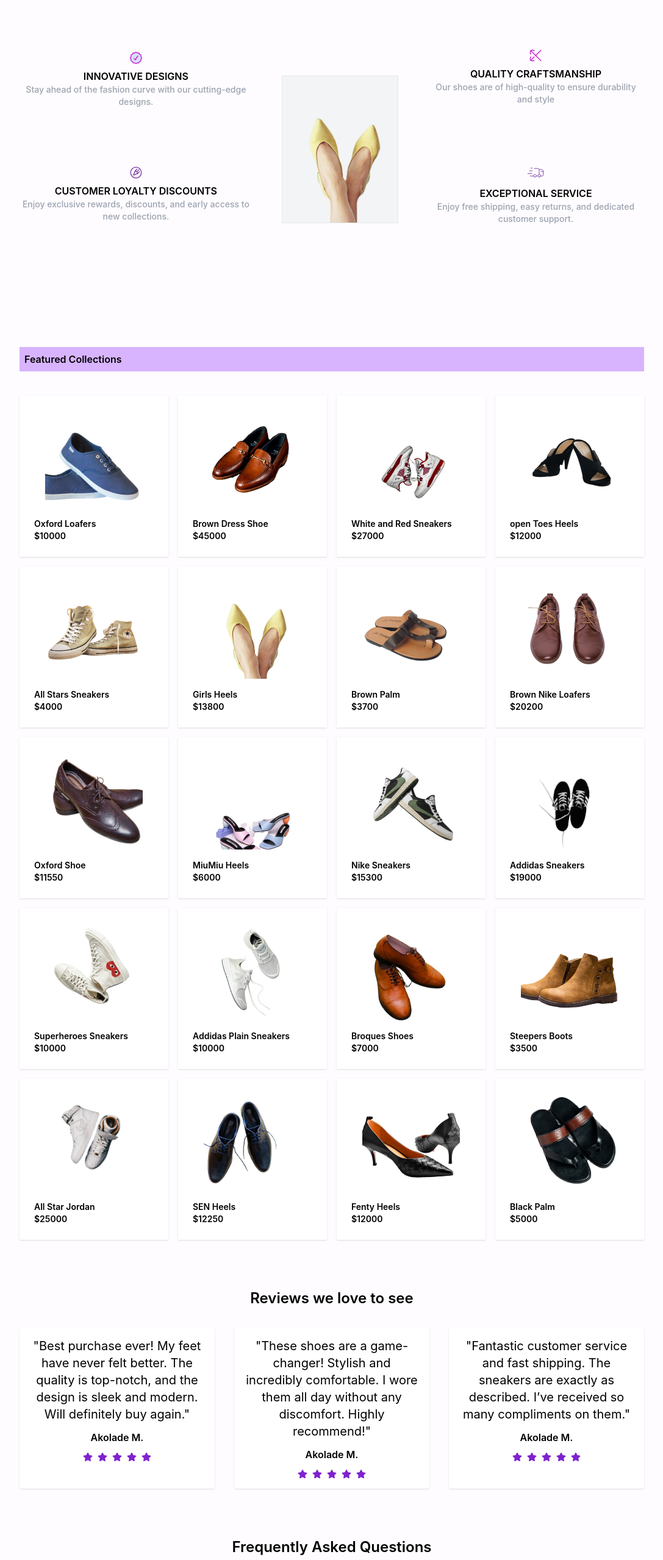
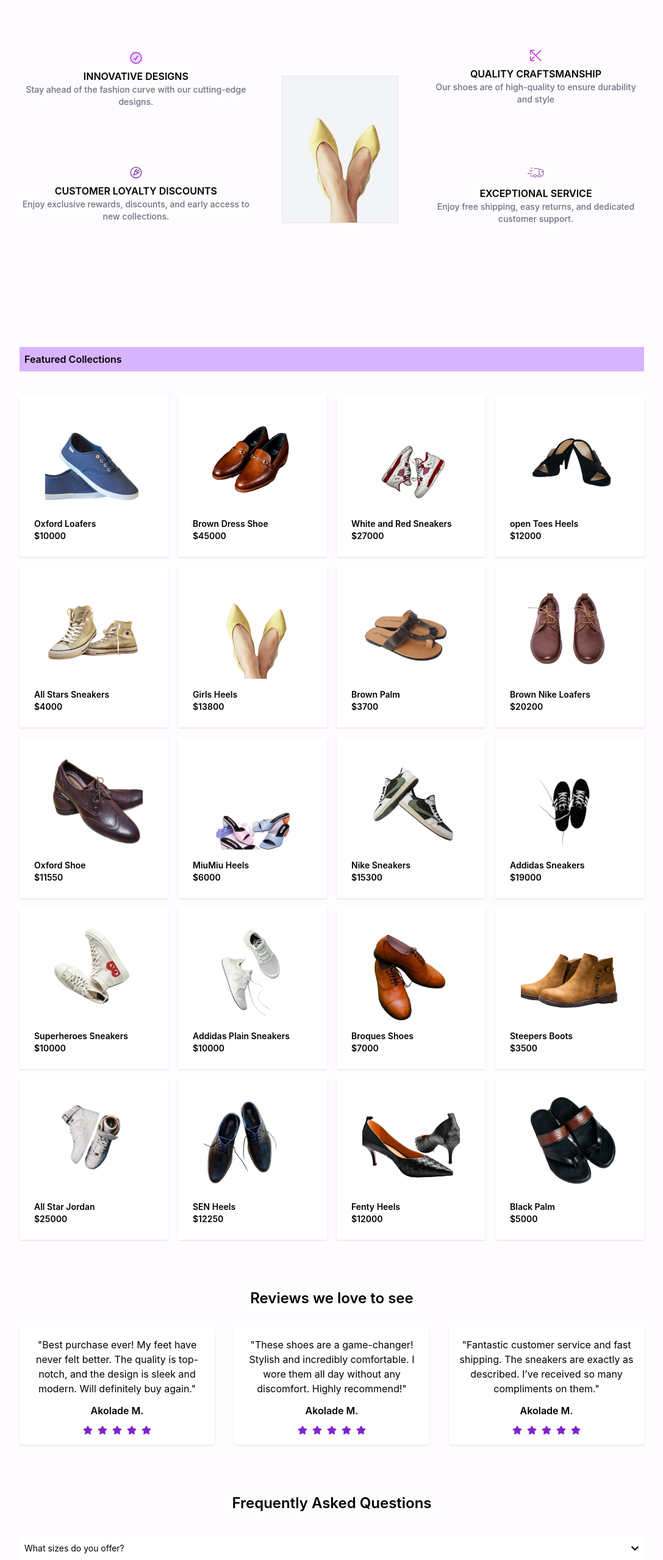
Before and after one commit to Wheezy049/Timbu, a React (Create React App) app: page / in a window 1280 px wide. Shown: the part 1443-4001 px from the top of the page at 61% size, without its empty margins (96-1183 px from the left). Built offline with nearby package versions, Linux system fonts and the light colour scheme.

Commit message:
HNG stage two ecommerce task

```diff
--- a/src/component/Hero2.js
+++ b/src/component/Hero2.js
@@ -22,7 +22,7 @@
               className="w-5 h-5 flex justify-center m-auto mb-2"
             />
             <h3 className="text-base font-semibold">INNOVATIVE DESIGNS</h3>
-            <p className="text-sm font-medium text-gray-400">
+            <p className="text-sm font-medium text-gray-500">
               Stay ahead of the fashion curve with our cutting-edge designs.
             </p>
           </div>
@@ -35,7 +35,7 @@
             <h3 className="text-base font-semibold">
               CUSTOMER LOYALTY DISCOUNTS
             </h3>
-            <p className="text-sm font-medium text-gray-400">
+            <p className="text-sm font-medium text-gray-500">
               Enjoy exclusive rewards, discounts, and early access to new
               collections.
             </p>
@@ -52,7 +52,7 @@
               className="w-5 h-5 flex justify-center m-auto mb-2 "
             />
             <h3 className="text-base font-semibold">QUALITY CRAFTSMANSHIP</h3>
-            <p className="text-sm font-medium text-gray-400">
+            <p className="text-sm font-medium text-gray-500">
               Our shoes are of high-quality to ensure durability and style
             </p>
           </div>
@@ -63,7 +63,7 @@
               className="w-7 h-7 flex justify-center m-auto mb-2"
             />
             <h3 className="text-base font-semibold">EXCEPTIONAL SERVICE</h3>
-            <p className="text-sm font-medium text-gray-400">
+            <p className="text-sm font-medium text-gray-500">
               Enjoy free shipping, easy returns, and dedicated customer support.
             </p>
           </div>
--- a/src/component/Review.js
+++ b/src/component/Review.js
@@ -9,7 +9,7 @@
       </h2>
       <div className="flex flex-col sm:flex-row justify-between gap-3 mt-8">
         <div className="bg-white shadow p-4 rounded text-center w-full sm:w-48 md:w-60 lg:w-80">
-          <p className="text-sm lg:text-xl">
+          <p className="text-sm lg:text-base">
             "Best purchase ever! My feet have never felt better. The quality is
             top-notch, and the design is sleek and modern. Will definitely buy
             again."
@@ -24,7 +24,7 @@
           </div>
         </div>
         <div className="bg-white shadow p-4 rounded text-center w-full sm:w-48 md:w-60 lg:w-80">
-          <p className="text-sm lg:text-xl">
+          <p className="text-sm lg:text-base">
             "These shoes are a game-changer! Stylish and incredibly comfortable.
             I wore them all day without any discomfort. Highly recommend!"
           </p>
@@ -38,7 +38,7 @@
           </div>
         </div>
         <div className="bg-white shadow p-4 rounded text-center w-full sm:w-48 md:w-60 lg:w-80">
-          <p className="text-sm lg:text-xl">
+          <p className="text-sm lg:text-base">
             "Fantastic customer service and fast shipping. The sneakers are
             exactly as described. I’ve received so many compliments on them."
           </p>
```
